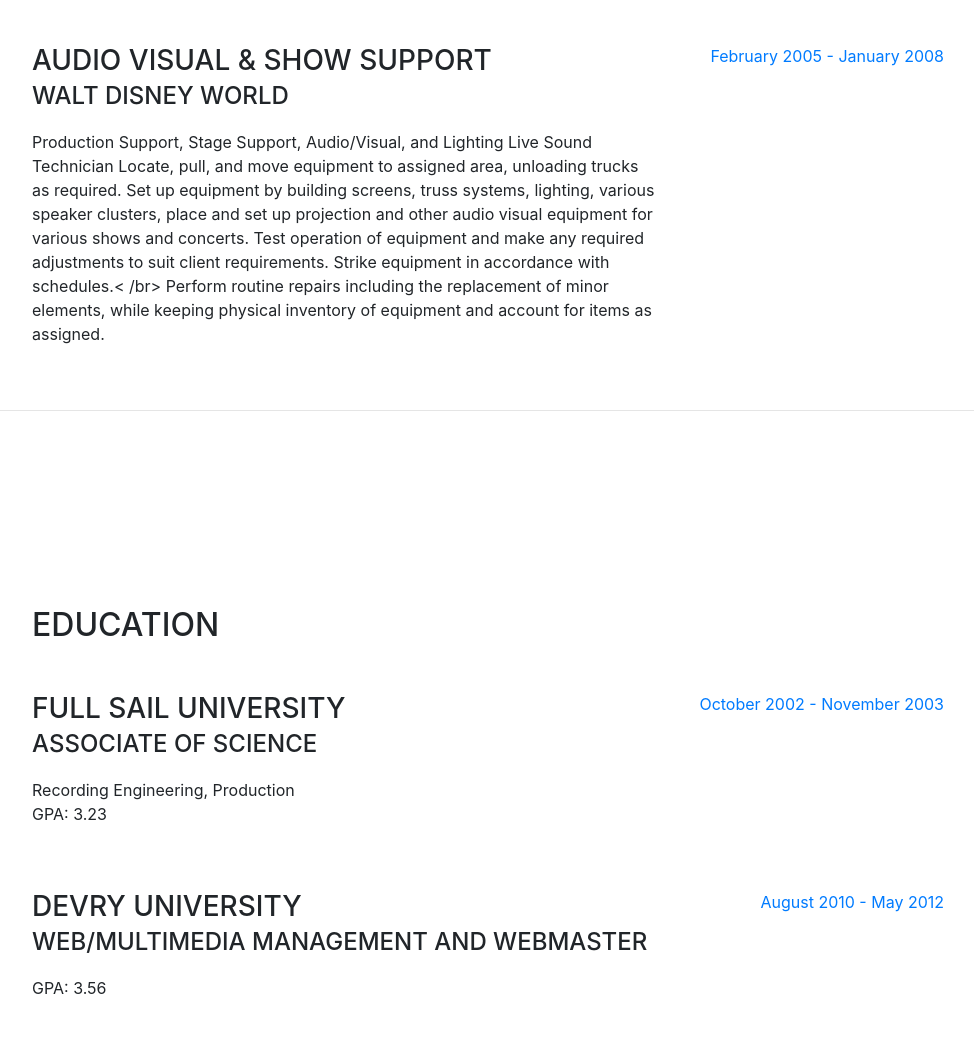
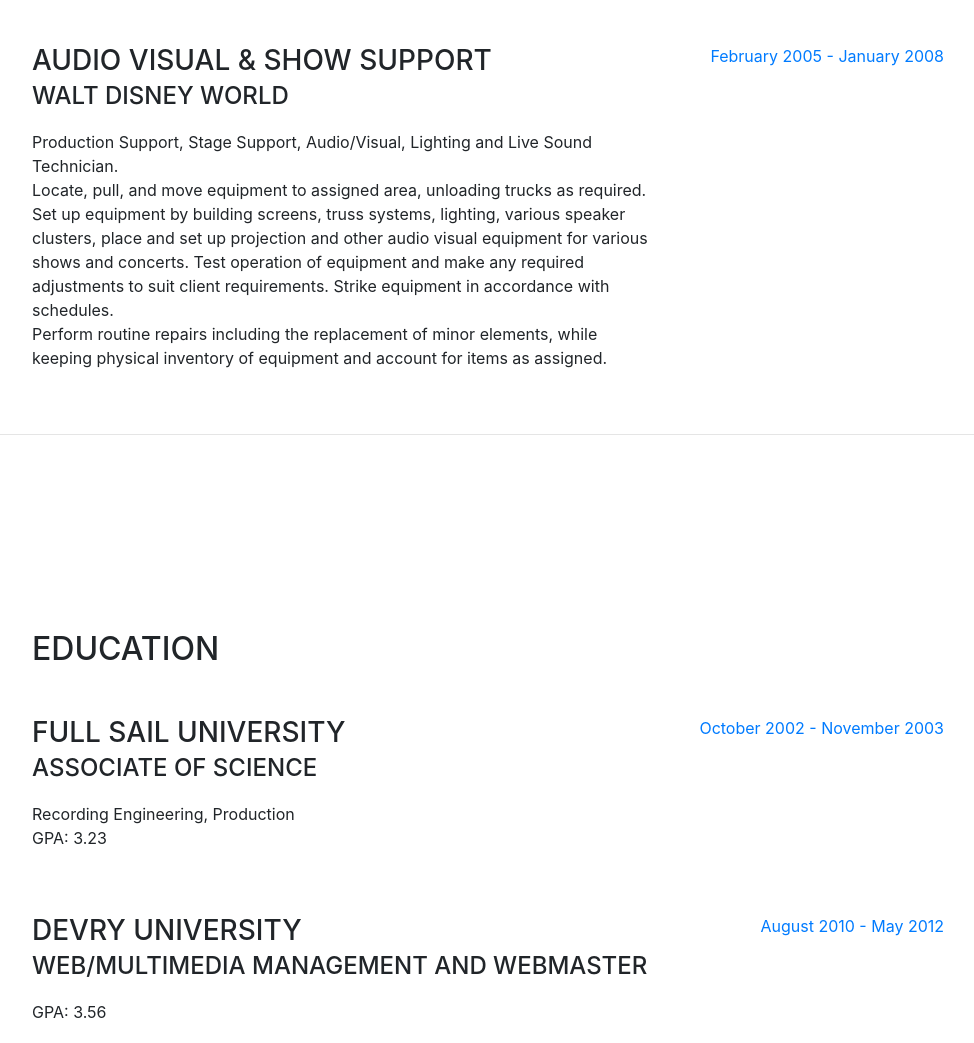
Before and after one commit to 17digital/iamchris-resume, a website with bundled scripts: page index.html in a window 1280 px wide. Shown: the part 1700-2743 px from the top of the page, without its empty margins (288-1262 px from the left). Built offline with nearby package versions, Linux system fonts and the light colour scheme; a web font is replaced by a local one.

Commit message:
Update index.html

```diff
--- a/index.html
+++ b/index.html
@@ -135,10 +135,10 @@
             <div class="resume-content mr-auto">
               <h3 class="mb-0">Audio Visual &amp; Show Support</h3>
               <div class="subheading mb-3">Walt Disney World</div>
-              <p>Production Support, Stage Support, Audio/Visual, and Lighting Live Sound Technician Locate, pull, and move equipment to assigned area, unloading trucks as required.
+              <p>Production Support, Stage Support, Audio/Visual, Lighting and Live Sound Technician.</br>Locate, pull, and move equipment to assigned area, unloading trucks as required.
 Set up equipment by building screens, truss systems, lighting, various speaker clusters, place and set up projection and other audio visual equipment for various shows and concerts.
 Test operation of equipment and make any required adjustments to suit client requirements.
-Strike equipment in accordance with schedules.< /br>
+Strike equipment in accordance with schedules.</br>
 Perform routine repairs including the replacement of minor elements, while keeping physical inventory of equipment and account for items as assigned.
 
 </p>
```
